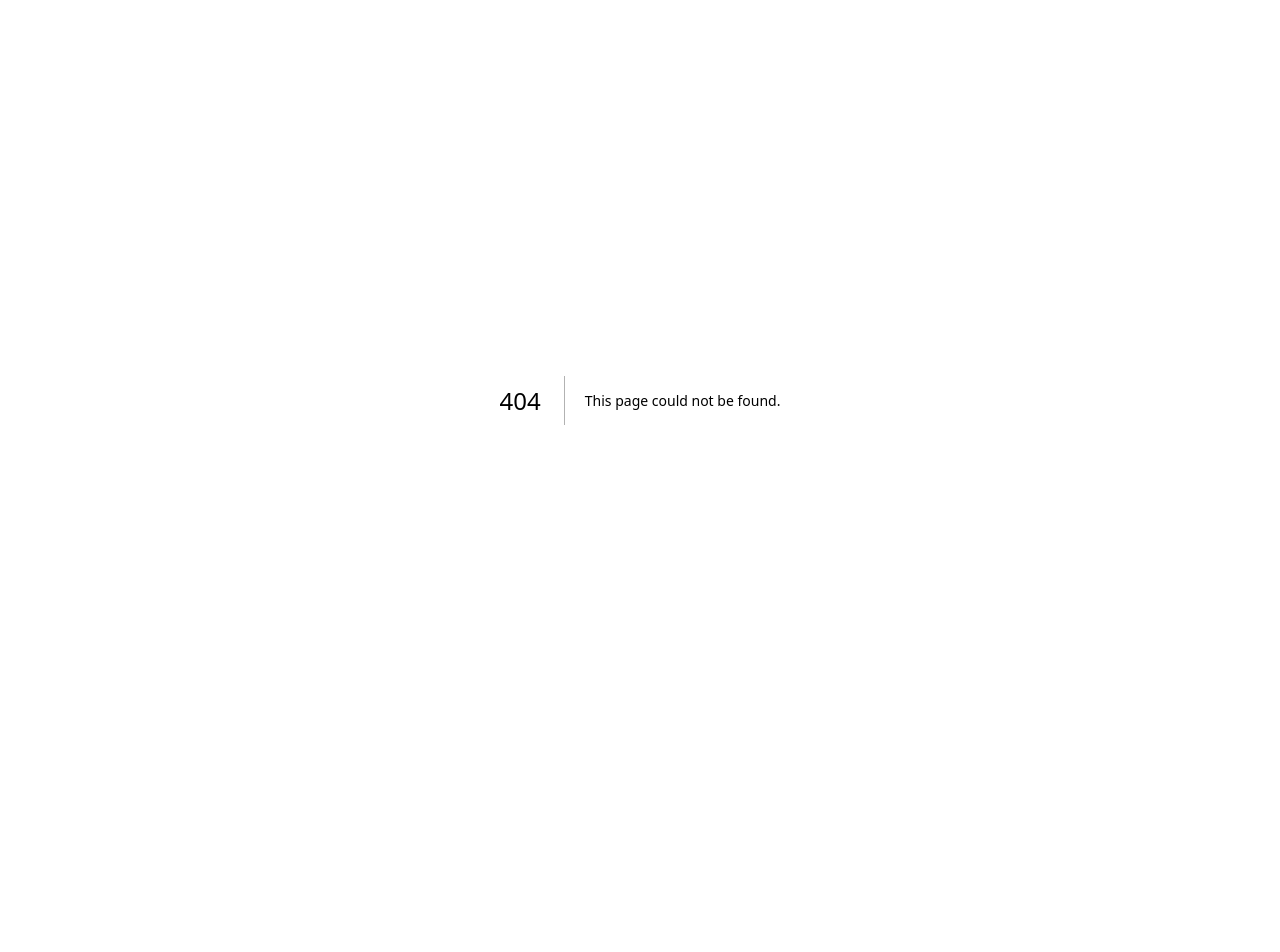
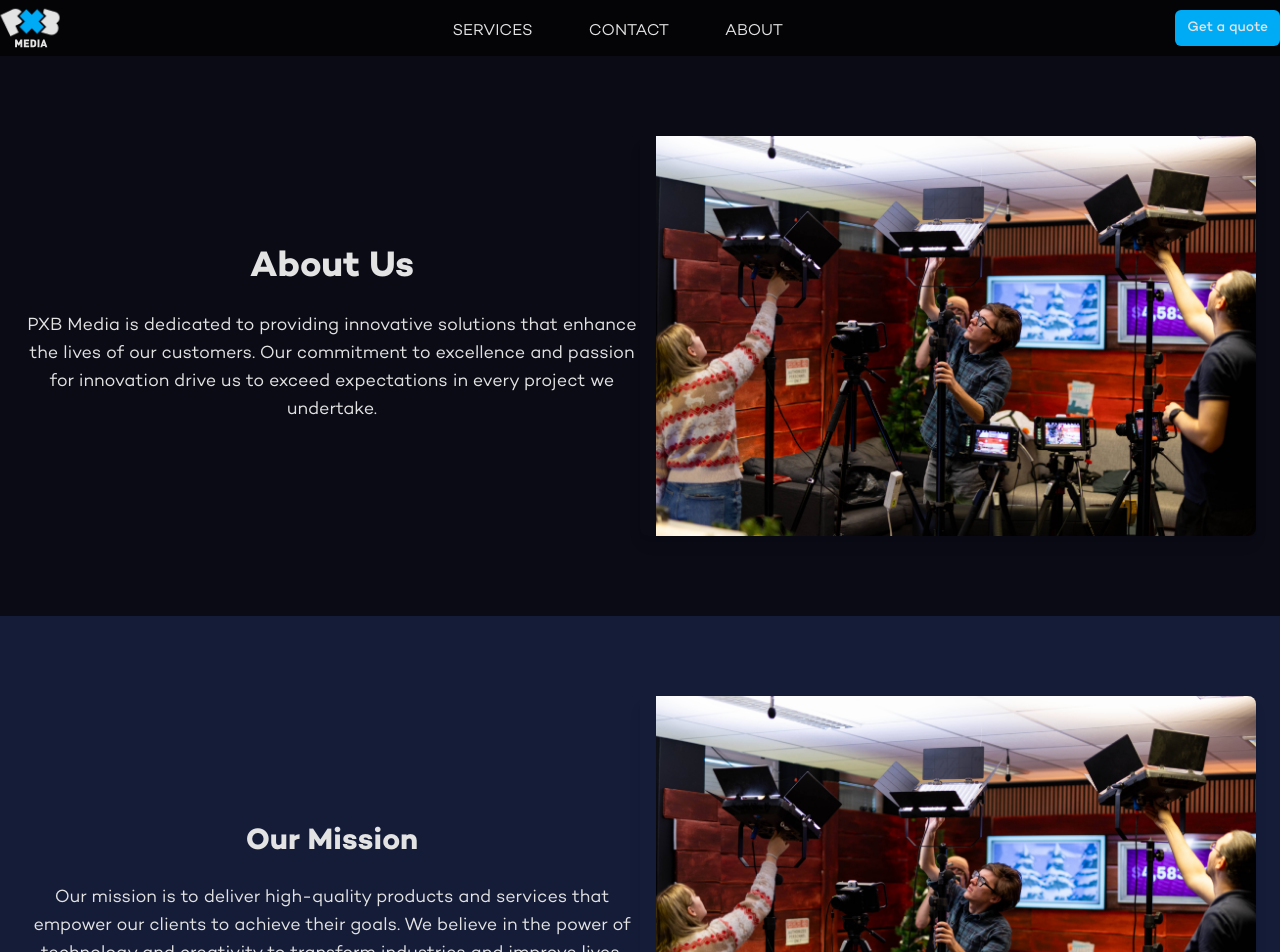
Before and after one commit to ThatGuyHS/pxb-media-test, a Next.js app in the folder pxb-media-test/: page /about-us in a window 1280 px wide. Before the commit this address had no page. Shown: the top 952 px of the page. Before the commit the page ends 800 px from the top, so only its background shows below. Built offline with nearby package versions, Linux system fonts and the light colour scheme.

Commit message:
basic init of about us page

```diff
--- /dev/null
+++ b/pxb-media-test/app/about-us/page.tsx
@@ -0,0 +1,178 @@
+"use client"
+import React, { useState, useRef, useEffect } from 'react';
+import { Button } from '@/components/ui/button';
+
+const teamMembers = [
+  {
+    name: 'Team Member 1',
+    role: 'Role',
+    email: 'team1@example.com',
+    image: '/adam.png',
+  },
+  {
+    name: 'Team Member 2',
+    role: 'Role',
+    email: 'team2@example.com',
+    image: '/adam.png',
+  },
+  {
+    name: 'Team Member 3',
+    role: 'Role',
+    email: 'team3@example.com',
+    image: '/adam.png',
+  },
+  {
+    name: 'Team Member 1',
+    role: 'Role',
+    email: 'team1@example.com',
+    image: '/adam.png',
+  },
+  {
+    name: 'Team Member 2',
+    role: 'Role',
+    email: 'team2@example.com',
+    image: '/adam.png',
+  },
+  {
+    name: 'Team Member 3',
+    role: 'Role',
+    email: 'team3@example.com',
+    image: '/adam.png',
+  },
+];
+
+const AboutUs = () => {
+  const [menuOpen, setMenuOpen] = useState(false);
+  const menuRef = useRef<HTMLDivElement>(null);
+  const dropdownRef = useRef<HTMLDivElement>(null);
+  const [modalIsOpen, setModalIsOpen] = useState(false);
+  const [servicesDropdownOpen, setServicesDropdownOpen] = useState(false);
+
+  const handleToggleMenu = () => {
+    setMenuOpen(!menuOpen);
+  };
+
+  const handleToggleServicesDropdown = () => {
+    setServicesDropdownOpen(!servicesDropdownOpen);
+  };
+
+  const openModal = () => setModalIsOpen(true);
+  const closeModal = () => setModalIsOpen(false);
+
+  const handleClickOutside = (event: any) => {
+    if (menuRef.current && !menuRef.current.contains(event.target)) {
+      setMenuOpen(false);
+    }
+    if (dropdownRef.current && !dropdownRef.current.contains(event.target)) {
+      setServicesDropdownOpen(false);
+    }
+  };
+
+  useEffect(() => {
+    document.addEventListener('mousedown', handleClickOutside);
+    return () => {
+      document.removeEventListener('mousedown', handleClickOutside);
+    };
+  }, []);
+
+  return (
+    <div className="font-custom bg-element text-white">
+      <header className="bg-black text-white transition-colors duration-300 sticky top-0 z-50">
+        <nav className="container mx-auto flex flex-wrap items-center justify-between py-1 px-4 md:px-0">
+          <div className="flex items-center space-x-6">
+            <a className="text-xl font-bold" href="#">
+              <img src="/vertical_logo.svg" alt="PXB Media Logo" className="h-10" />
+            </a>
+            <button
+              className="md:hidden rounded border px-4 py-2 text-sm hover:bg-white hover:text-black transition-colors duration-300"
+              onClick={handleToggleMenu}
+            >
+              {menuOpen ? 'CLOSE' : 'MENU'}
+            </button>
+          </div>
+          <div ref={menuRef} className={`${menuOpen ? 'flex' : 'hidden'} flex-col absolute bg-black w-full mt-2 pb-4 md:pb-0 md:w-auto md:static md:flex md:flex-row md:space-x-6`}>
+            <div className="relative" ref={dropdownRef}>
+              <button
+                className="px-4 py-2 hover:text-gray-300 hover:underline decoration-primary transition-colors duration-300"
+                onClick={handleToggleServicesDropdown}
+              >
+                SERVICES
+              </button>
+              <div className={`${servicesDropdownOpen ? 'block' : 'hidden'} absolute left-0 mt-2 w-48 bg-black border border-gray-700 rounded-md shadow-lg`}>
+                <a className="block px-4 py-2 hover:bg-gray-800" href="/service/production">PRODUCTION</a>
+                <a className="block px-4 py-2 hover:bg-gray-800" href="/service/event-staffing">EVENT STAFFING</a>
+                <a className="block px-4 py-2 hover:bg-gray-800" href="/service/development">DEVELOPMENT</a>
+              </div>
+            </div>
+            <a className="px-4 py-2 hover:text-gray-300 hover:underline decoration-primary transition-colors duration-300" href="#contact">
+              CONTACT
+            </a>
+            <a className="px-4 py-2 hover:text-gray-300 hover:underline decoration-primary transition-colors duration-300" href="#">
+              ABOUT
+            </a>
+          </div>
+          <Button onClick={openModal} className="hidden text-[#E3E3E3] md:inline-flex color-primary hover:bg-primaryAlt" size="sm" variant="default">
+            Get a quote
+          </Button>
+        </nav>
+      </header>
+
+      {/* Intro / About the Company */}
+      <section className="bg-element py-20 text-center">
+        <div className="container mx-auto px-6 flex flex-col md:flex-row items-center">
+          <div className="md:w-1/2">
+            <h1 className="text-4xl font-bold mb-6">About Us</h1>
+            <p className="text-lg">
+              PXB Media is dedicated to providing innovative solutions that enhance the lives of our customers. Our commitment to excellence and passion for innovation drive us to exceed expectations in every project we undertake.
+            </p>
+          </div>
+          <div className="md:w-1/2 mt-8 md:mt-0">
+            <img src='/tf.connect-11.jpg' alt="About Us" className="rounded-lg shadow-lg mx-auto pl-4" />
+          </div>
+        </div>
+      </section>
+
+      {/* Our Mission */}
+      <section className="py-20 bg-elementAlt text-center">
+        <div className="container mx-auto px-6 flex flex-col md:flex-row items-center">
+          <div className="md:w-1/2">
+            <h2 className="text-3xl font-bold mb-6">Our Mission</h2>
+            <p className="text-lg">
+              Our mission is to deliver high-quality products and services that empower our clients to achieve their goals. We believe in the power of technology and creativity to transform industries and improve lives.
+            </p>
+          </div>
+          <div className="md:w-1/2 mt-8 md:mt-0">
+            <img src='/tf.connect-11.jpg' alt="Our Mission" className="rounded-lg shadow-lg mx-auto pl-4" />
+          </div>
+        </div>
+      </section>
+
+      {/* The Team */}
+      <section className="py-20 bg-element text-center">
+        <div className="container mx-auto px-6">
+          <h2 className="text-3xl font-bold mb-6">The Team</h2>
+          <div className="grid grid-cols-1 md:grid-cols-2 lg:grid-cols-3 gap-8">
+            {teamMembers.map((member, index) => (
+              <div key={index} className="bg-elementAlt p-6 rounded-lg">
+                <img
+                  className="w-32 h-32 rounded-full mx-auto mb-4"
+                  src={member.image}
+                  alt={member.name}
+                />
+                <h3 className="text-xl font-bold mb-2">{member.name}</h3>
+                <p className="text-secondary mb-2">{member.role}</p>
+                <p>
+                  <a href={`mailto:${member.email}`} className="text-primary">
+                    {member.email}
+                  </a>
+                </p>
+              </div>
+            ))}
+          </div>
+        </div>
+      </section>
+    </div>
+  );
+};
+
+export default AboutUs;
```
Also changed, not shown: pxb-media-test/public/adam.png (added).
